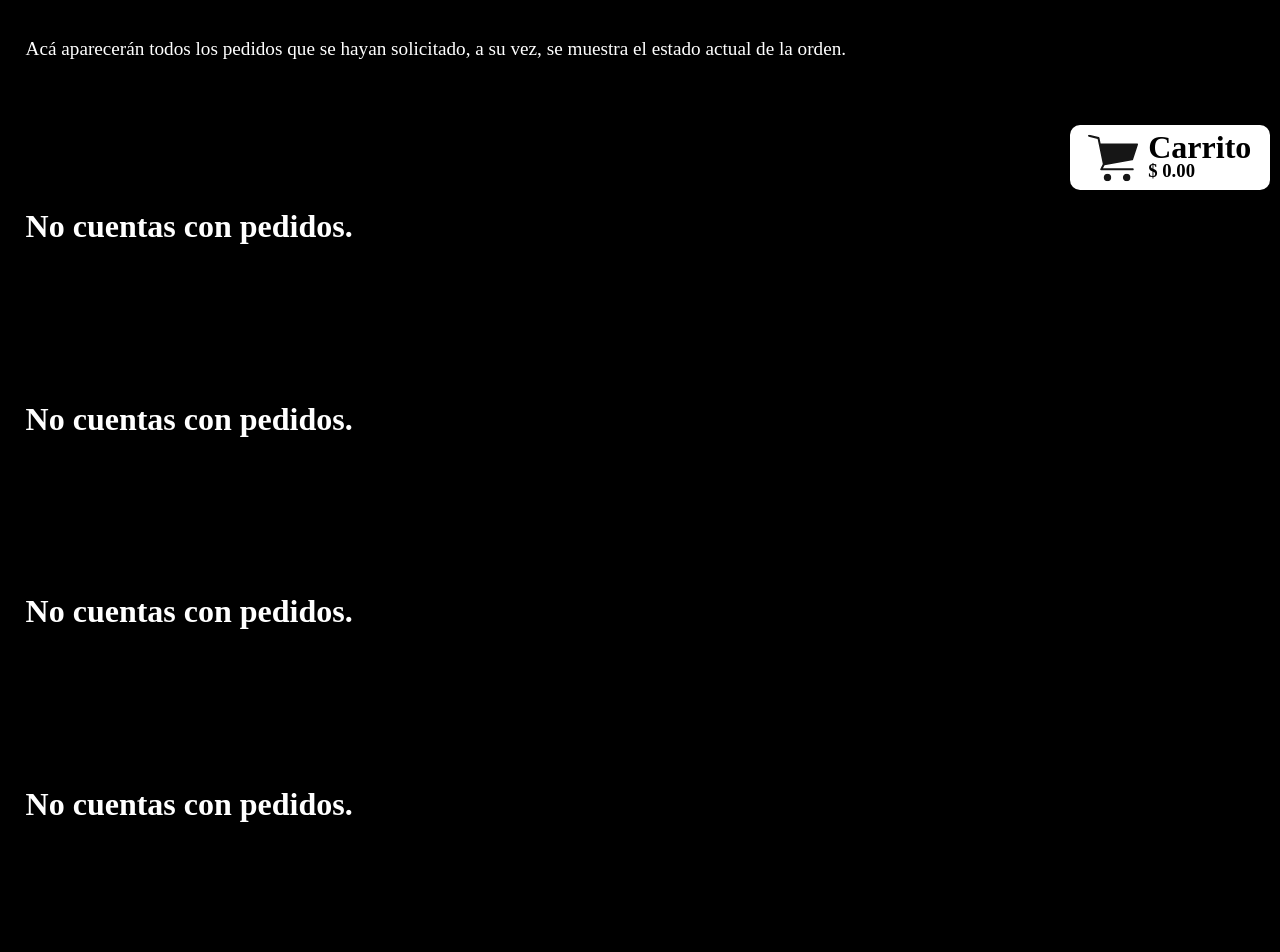
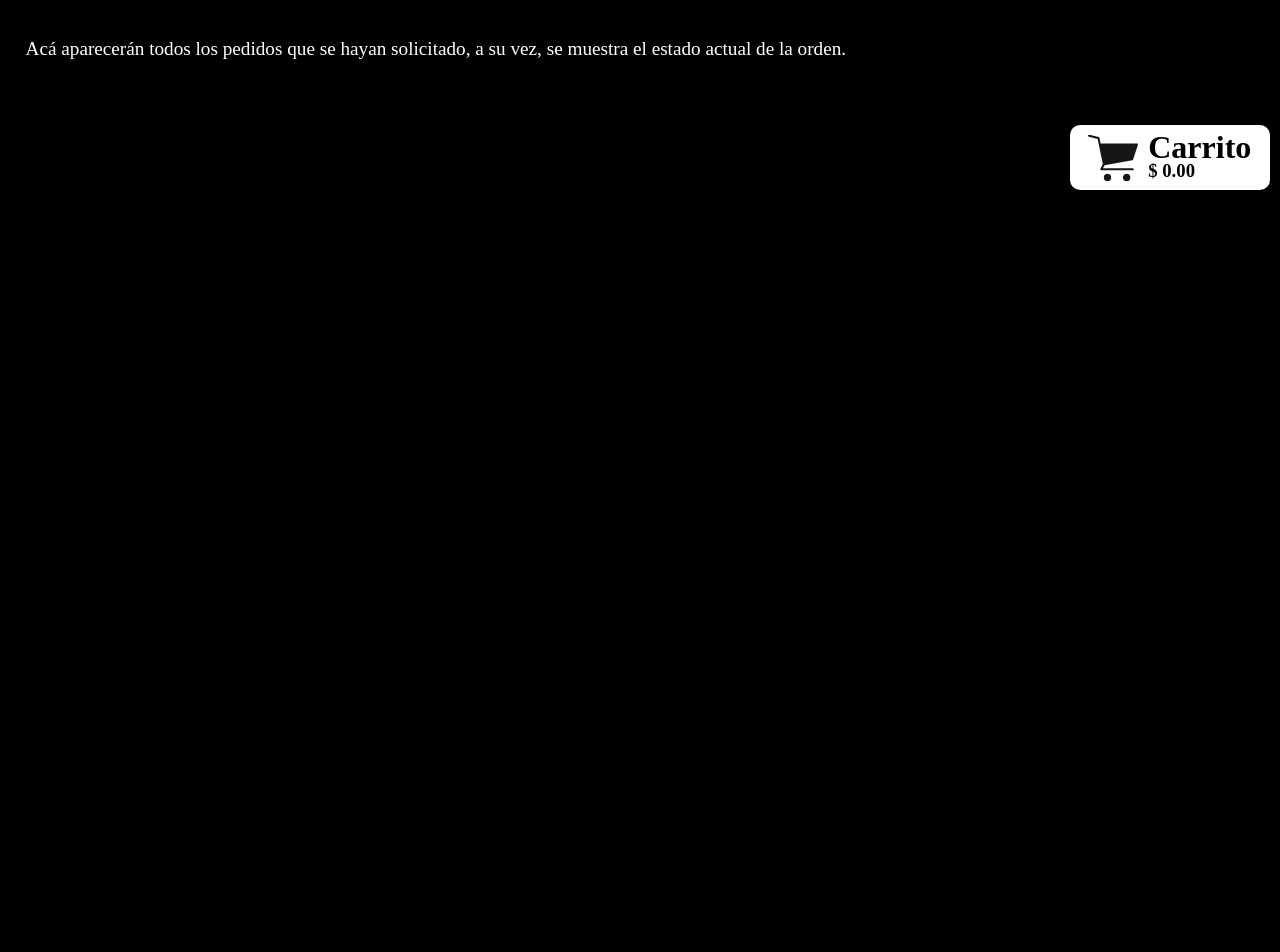
Before and after one commit to DTCarlox77/Pizza, a Django app: page /orders/ in a window 1280 px wide. Shown: the part 602-1554 px from the top of the page. After the commit the page ends 792 px from the top, so only its background shows below. Run offline with Django 5.2, Linux system fonts and the light colour scheme; data comes from the database, SQL or seed files in the repository; both versions use the stored data as it was after the commit; some libraries are stand-ins or nearby versions; some web fonts are replaced.

Commit message:
A producción.

```diff
--- a/pizza/templates/orders.html
+++ b/pizza/templates/orders.html
@@ -163,10 +163,6 @@
                         {% endfor %}
                     </ul>
                 </section>
-            {% else %}
-                <section class="information-menu">
-                    <h1>No cuentas con pedidos.</h1>
-                </section>
             {% endif %}
             {% endfor %}
         {% else %}
```
Also changed, not shown: db.sqlite3.
